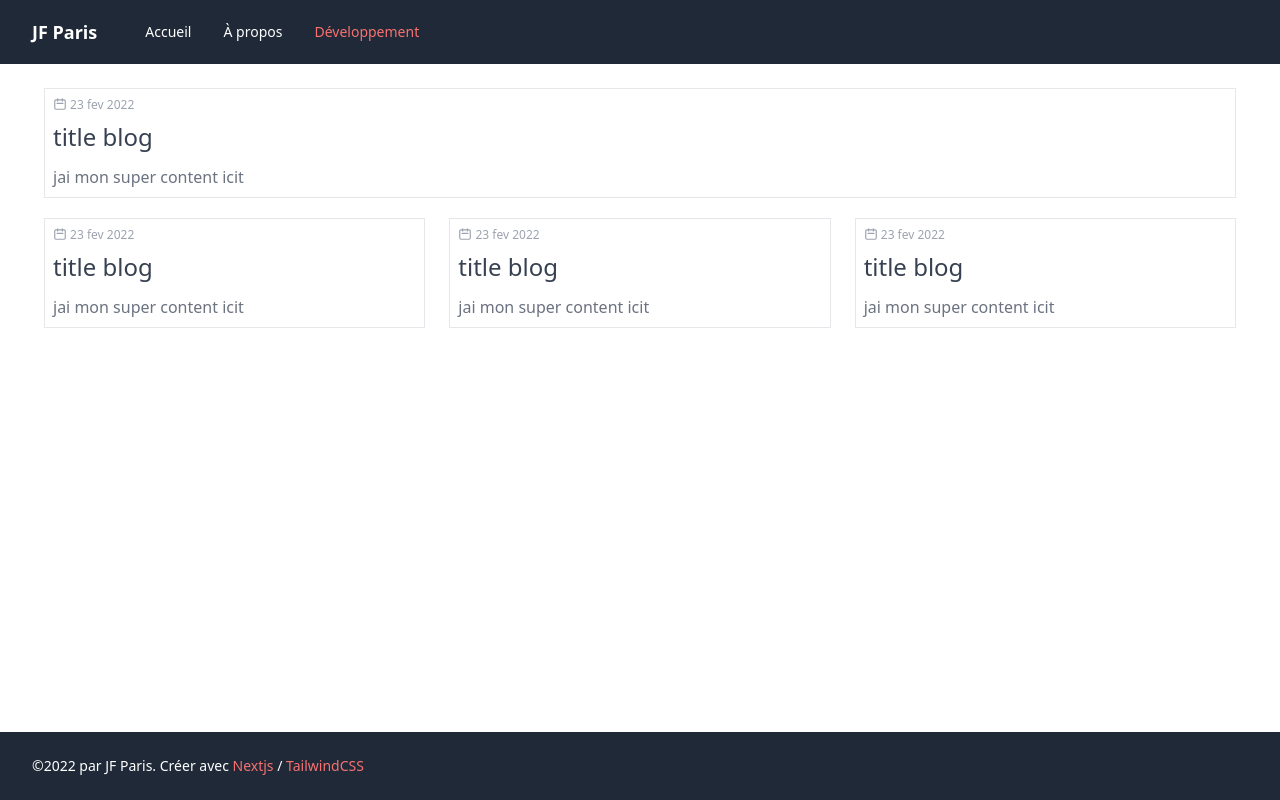
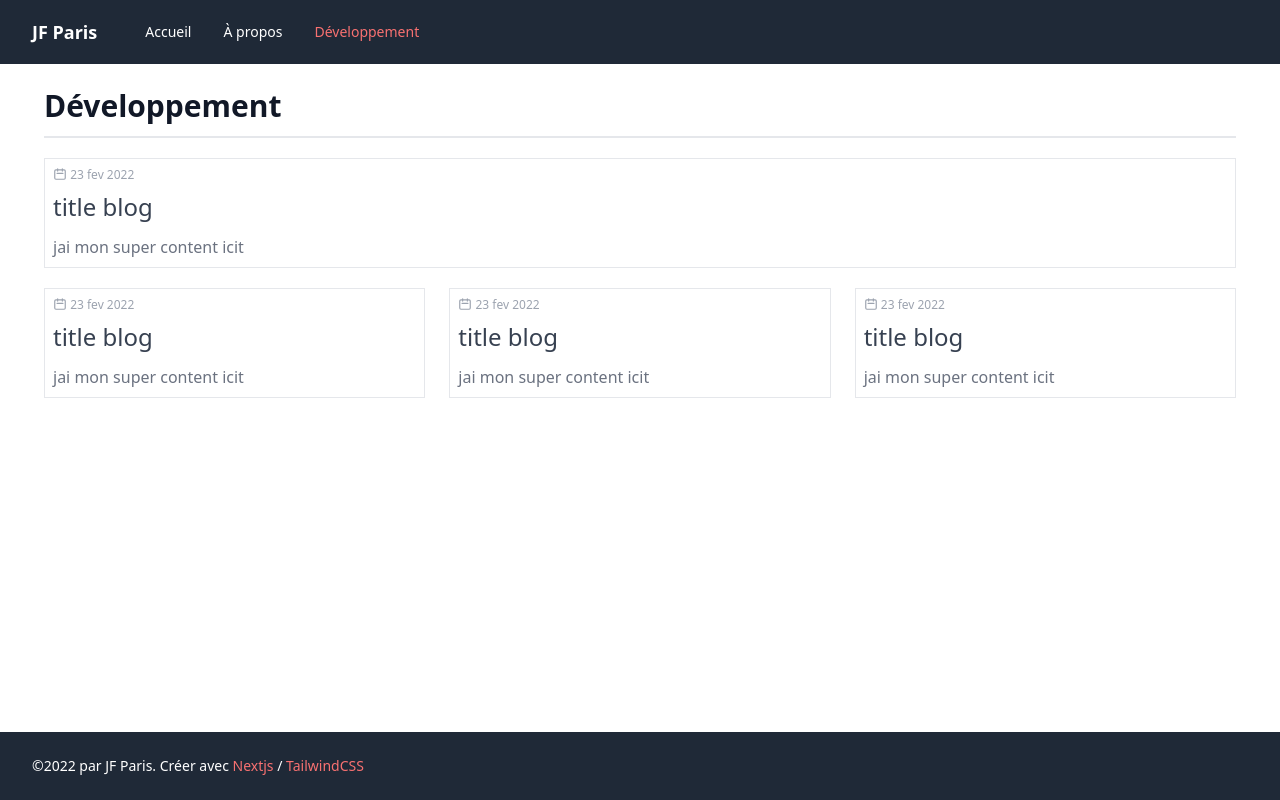
Before and after one commit to jfparis84/nextjs-website, a Next.js app: page /developpement in a window 1280 px wide. Built offline with nearby package versions, Linux system fonts and the light colour scheme.

Commit message:
Ajout du titre de section + ajustement dans la liste de posts.

```diff
--- a/pages/developpement/index.jsx
+++ b/pages/developpement/index.jsx
@@ -28,11 +28,20 @@ const blogPosts = [
 const Index = () => {
   return (
     <Layout>
+      <div className="max-w-7xl mx-3 mb-5 pb-3 border-b-2 border-gray-200">
+        <h1 className="text-3xl font-bold text-gray-900">Développement</h1>
+      </div>
       <div className="flex flex-row flex-wrap">
         {blogPosts.map((item, key) => (
-          <div className={classNames("w-full mb-5", key !== 0 ? 'lg:w-1/3' : '')} key={key}>
+          <div
+            className={classNames("w-full mb-5", key !== 0 ? "lg:w-1/3" : "")}
+            key={key}
+          >
             <div className="mx-3 border border-gray-200 px-2 py-2">
-              <p className="text-xs text-gray-400 mb-2"><CalendarIcon className="inline-flex h-3.5 w-3.5 -top-0.5 relative" /> 23 fev 2022</p>
+              <p className="text-xs text-gray-400 mb-2">
+                <CalendarIcon className="inline-flex h-3.5 w-3.5 -top-0.5 relative" />{" "}
+                23 fev 2022
+              </p>
               <a href="#" className="group block hover:text-red-400 transition">
                 <h2 className="text-2xl text-gray-700 group-hover:text-red-400 mb-3">
                   {item.title}
```
